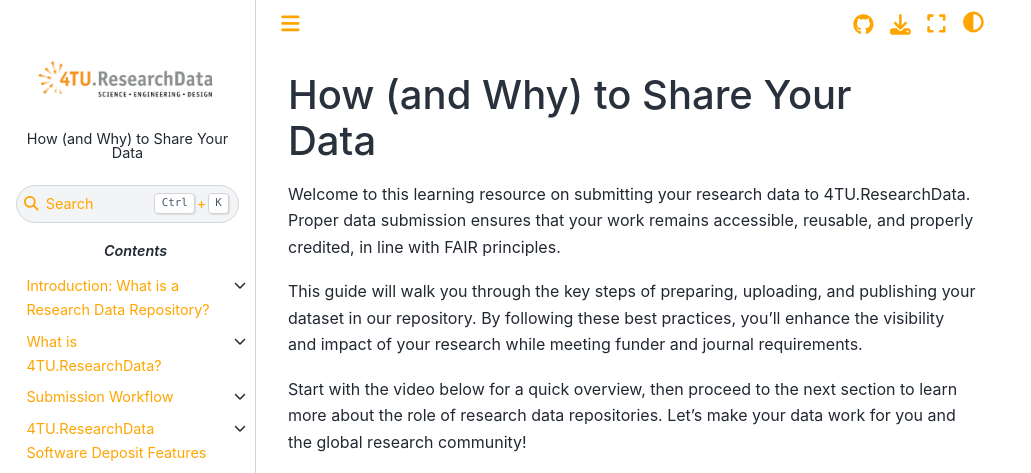
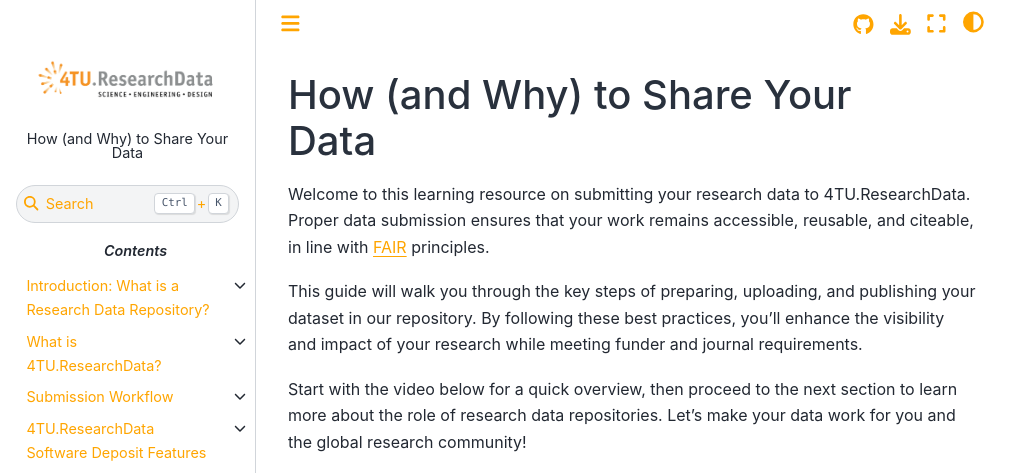
Before and after one commit to TUDelft-books/FAIR4TU_Submission_Help, a Jupyter Book: the page built from book/intro.md, in a window 1280 px wide and 1105 px high, cut to the strip 0-473 px from the top of the window. Shown: the whole strip, without its empty margins (0-1031 px from the left). Built offline with Jupyter Book 1.0.4 settings and Sphinx 7.4.7 and the Sphinx Book theme 1.1.4, drawn with Linux system fonts in a browser that asks for light colours; pages that are not in the unit, such as notebooks, are missing from menus; comment, search, counter and statistics services are not loaded.

Commit message:
Update intro.md

```diff
--- a/book/intro.md
+++ b/book/intro.md
@@ -26,7 +26,7 @@
     }
 </style>
 
-Welcome to this learning resource on submitting your research data to 4TU.ResearchData. Proper data submission ensures that your work remains accessible, reusable, and properly credited, in line with FAIR principles.
+Welcome to this learning resource on submitting your research data to 4TU.ResearchData. Proper data submission ensures that your work remains accessible, reusable, and citeable, in line with [FAIR](https://book.the-turing-way.org/reproducible-research/rdm/rdm-fair) principles.
 
 This guide will walk you through the key steps of preparing, uploading, and publishing your dataset in our repository. By following these best practices, you’ll enhance the visibility and impact of your research while meeting funder and journal requirements.
 
```
